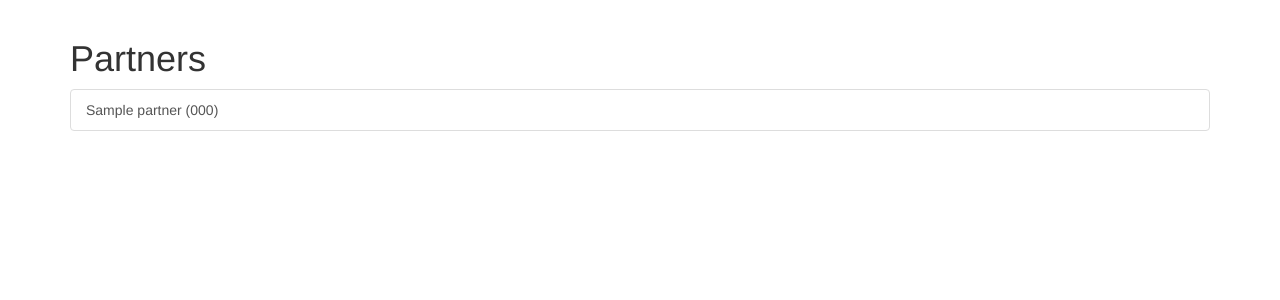
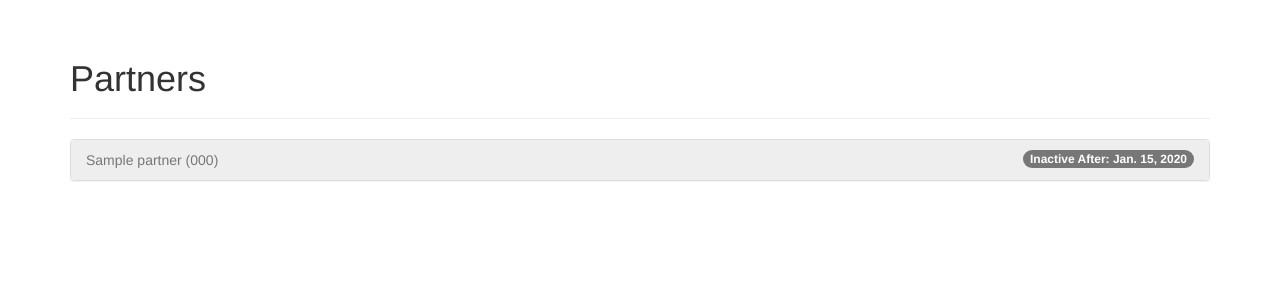
Before and after one commit to ncolton/adamant-parakeet, a Django app: page /pik/partners in a window 1280 px wide. Shown: the part 51-351 px from the top of the page. Run offline with Django 3.2, Linux system fonts and the light colour scheme; tables that the repository leaves empty hold one stand-in row (values such as "Sample post"); parts of the project's set-up code (start-up, migrations or seed data) failed here and were passed over; some libraries are stand-ins or nearby versions.

Commit message:
partner list view rendering behaviors
Change rendering to indicate...
* future go live dates
* future deactivation dates
* disabled partners
* disable after date for disabled partner

```diff
--- a/parakeet/pik_check/templates/pik_check/partner_index.html
+++ b/parakeet/pik_check/templates/pik_check/partner_index.html
@@ -1,14 +1,28 @@
 {% extends "pik_check/base.html" %}
 {% load bootstrap3 %}
 {% block content %}
+  <div class="page-header">
   <h1>Partners</h1>
-  {% if partner_list %}
+  </div>
+  <div class="panel panel-default">
     <div class="list-group">
       {% for partner in partner_list %}
-        <a href="{% url 'pik_check:partner_detail' partner.id %}" class="list-group-item">{{ partner.name }} ({{ partner.code }})</a>
+        <a href="{% url 'pik_check:partner_detail' partner.id %}"
+           class="list-group-item{% if not partner.is_active %} disabled{% endif %}">
+        {{ partner.name }} ({{ partner.code }})
+        {% if not partner.is_active %}
+          {% if partner.inactive_after %}
+            <span class="badge">Inactive After: {{ partner.inactive_after }}</span>
+          {% elif partner.active_after %}
+            <span class="badge">Active After: {{ partner.active_after }}</span>
+          {% endif %}
+        {% elif partner.inactive_after %}
+          <span class="badge">Inactive After: {{ partner.inactive_after }}</span>
+        {% endif %}
+        </a>
+      {% empty %}
+        <li class="list-group-item">No partners are configured.</li>
       {% endfor %}
     </div>
-  {% else %}
-    <p>No partners are available.</p>
-  {% endif %}
+  </div>
 {% endblock content %}
```
Also changed, not shown: parakeet/pik_check/tests/tests.py (+25 -7 lines).
